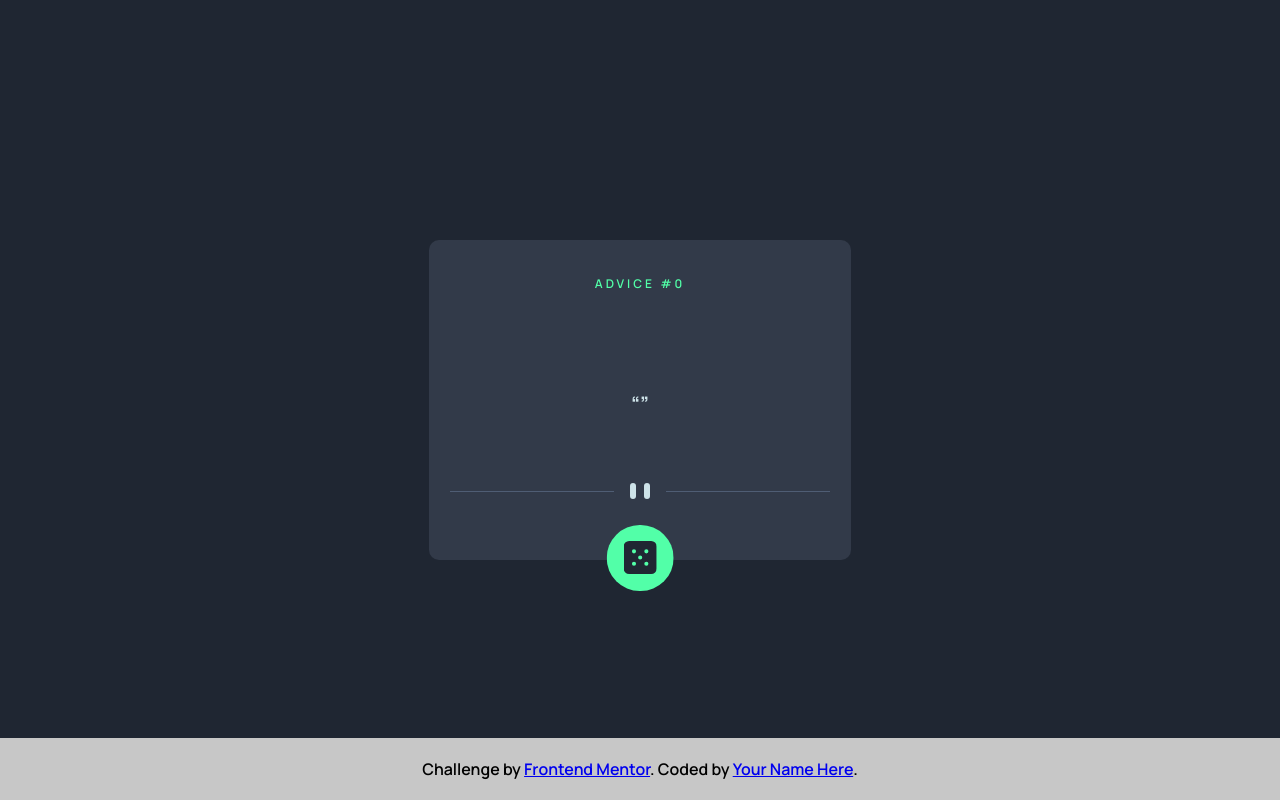
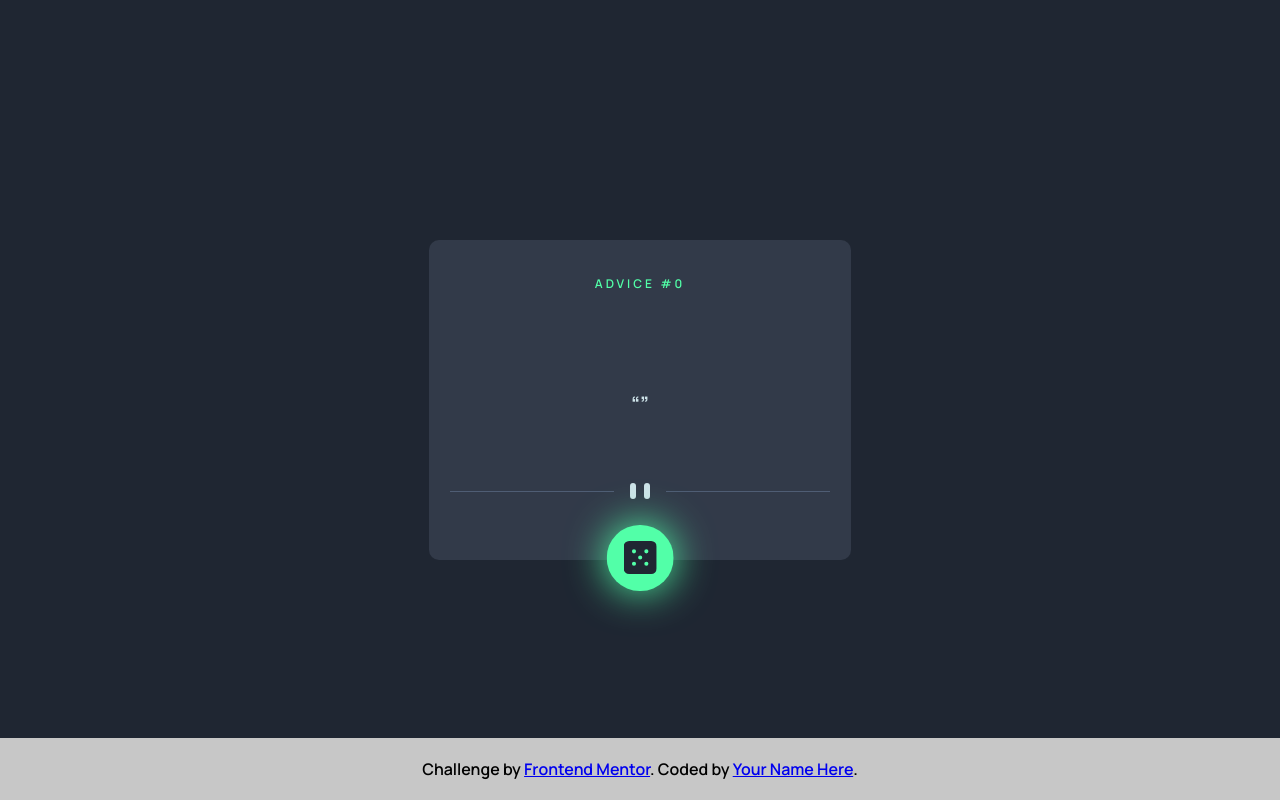
Before and after one commit to FraneSpralja/advice-generator-app-main, a plain HTML site: page index.html in a window 1280 px wide. In both pictures the pointer is over the button 639 px from the left and 557 px from the top of the page. Drawn offline with Linux system fonts and the light colour scheme; no server answers.

Commit message:
add hover to button dice

```diff
--- a/assets/style.css
+++ b/assets/style.css
@@ -95,6 +95,10 @@ button.btn-random-advice {
     cursor: pointer;
 }
 
+button.btn-random-advice:hover {
+    box-shadow: 0 0 40px hsl(150, 100%, 66%);
+}
+
 @media (max-width: 750px) {
     div#App {
         width: 90%;
```
